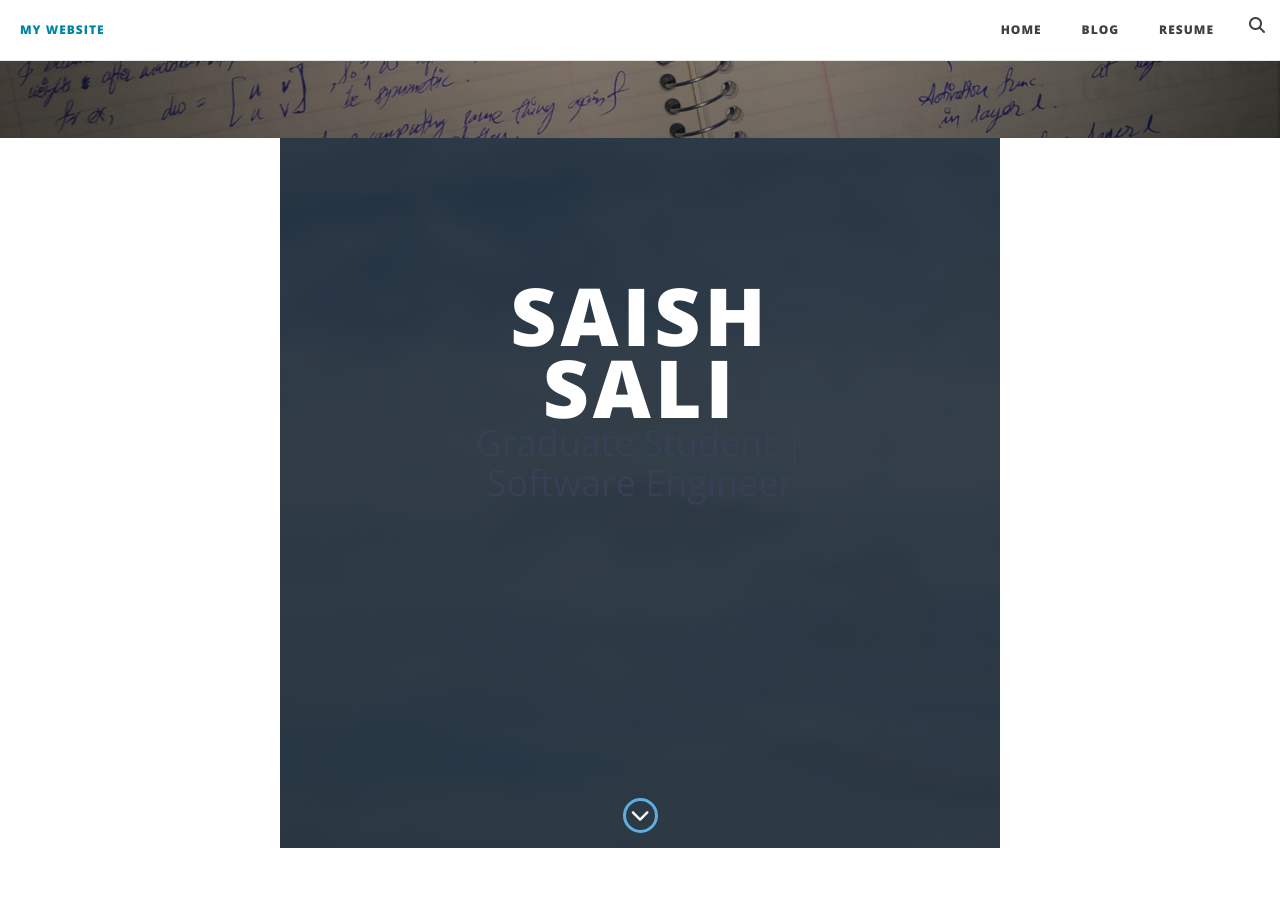
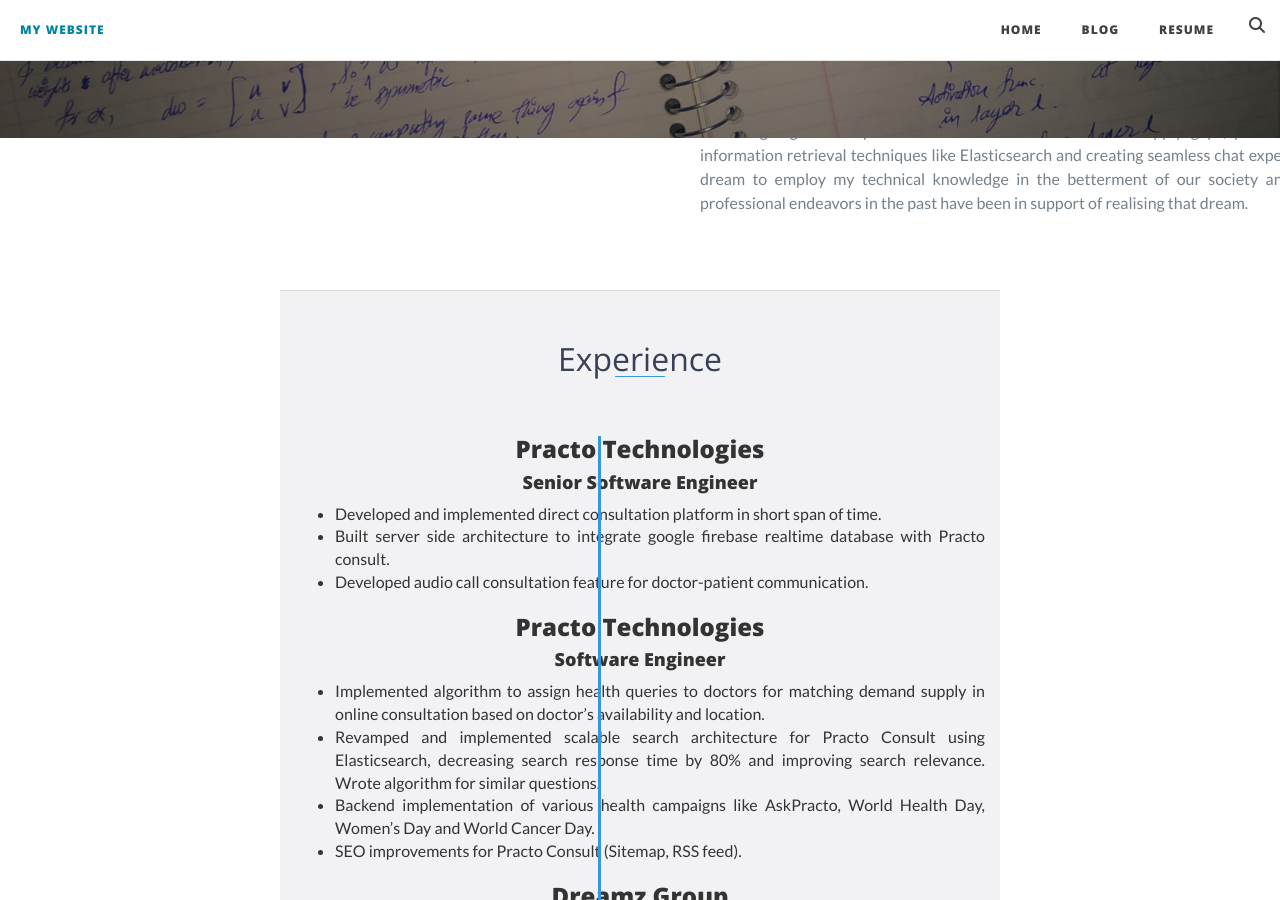
Before and after one commit to PrashantShivajiBhapkar/PrashantShivajiBBhapkar.github.io, a Jekyll site: the page built from index.html, in a window 1280 px wide and 900 px high, scrolled down 463 px. Built offline with Jekyll 4.4.1, drawn with Linux system fonts in a browser that asks for light colours; nearby versions of some CDN libraries; library files that are not in the unit come from our copies.

Commit message:
edited home page content

```diff
--- a/index.html
+++ b/index.html
@@ -33,25 +33,7 @@
 		</p>
 	</div>
 
-	<div id="lead">
-        <div id="lead-content">
-            <h1>Saish Sali</h1>
-            <h2>Graduate Student | Software Engineer</h2>
-        </div>
-        <!-- End #lead-content -->
-
-        <div id="lead-overlay"></div>
-
-        <div id="lead-down">
-            <span>
-                <i class="fa fa-chevron-down" aria-hidden="true"></i>
-            </span>
-        </div>
-        <!-- End #lead-down -->
-    </div>
-    <!-- End #lead -->
-
-    <div id="about">
+	<div id="about">
         <div class="container">
             <div class="row">
                 <div class="col-md-4">
```
